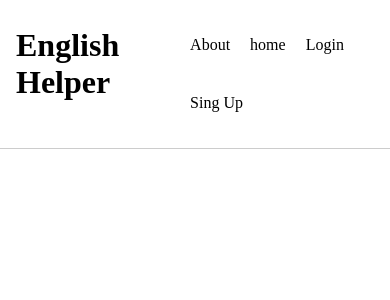
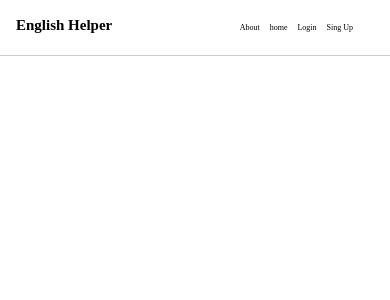
Before and after one commit to Veter-ok/English-helper, a React (Create React App) app in the folder client/: page / in a window 390 px wide. Shown: the top 300 px of the page. Built offline with nearby package versions, Linux system fonts and the light colour scheme.

Commit message:
change style

```diff
--- a/client/src/components/header.css
+++ b/client/src/components/header.css
@@ -11,13 +11,20 @@ header {
 }
 
 .logo h1 {
+	font-size: 35px;
 	margin: .6em 0;
 	display: inline-block;
 }
 
+.logo {
+	display: block;
+}
+
 .links a {
 	padding: 10px;
+	margin: 5% 0px 5% 0px;
 	border-radius: 15px;
+	display: block;
 	text-decoration: none;
 	color: #000;
 }
@@ -35,30 +42,72 @@ header {
 	padding: 0;
 }
 
-.menu-bar li {
+.links {
+	font-size: 22px;
 	display: inline-block;
-	margin: 20px;
+	margin: 40px;
 }
 
-.menu-bar li :hover{
+.links :hover{
 	background-color: rgb(219, 219, 219);
 }
 
 
 @media screen and (max-width: 800px) {
-	.menu-bar li {
-		margin: 20px 10px 20px 10px;
+	.links {
+		display: inline-block;
+		font-size: 20px;
+		margin: 20px;
+	}
+	.logo h1 {
+		font-size: 30px;
 	}
 }
 
 @media screen and (max-width: 700px) {
-	.menu-bar li {
-		margin: 20px 5px 20px 5px;
+	.links {
+		display: inline-block;
+		font-size: 20px;
+		margin: 15px;
+	}
+	.logo h1 {
+		font-size: 25px;
 	}
 }
 
 @media screen and (max-width: 600px) {
-	.menu-bar li {
-		margin: 20px 0px 20px 0px;
+	.links {
+		display: inline-block;
+		font-size: 15px;
+		margin: 10px;
+	}
+	.logo h1 {
+		font-size: 20px;
 	}
 }
+
+@media screen and (max-width: 500px) {
+	.links {
+		display: inline-block;
+		font-size: 10px;
+		margin: 5px;
+	}
+	.links a {
+		padding: 5px;
+	}
+	.logo h1 {
+		font-size: 15px;
+	}
+}
+
+
+@media screen and (max-width: 500px) {
+	.links {
+		display: inline-block;
+		font-size: 8px;
+		margin: 5px;
+	}
+	.logo h1 {
+		font-size: 15px;
+	}
+}
--- a/client/src/components/header.js
+++ b/client/src/components/header.js
@@ -8,16 +8,6 @@ import { ABOUT_ROUTE, DASHBOARD_ROUTE, HOME_ROUTE, LOGIN_ROUTE, PROFILE_ROUTE, R
 
 const Header = observer((props) => {
 	const {user} = useContext(AuthContext);
-	const [anchorEl, setAnchorEl] = React.useState(null);
-    const open = Boolean(anchorEl);
-
-	const handleClick = (event) => {
-		setAnchorEl(event.currentTarget);
-	};
-
-	const handleClose = (option) => {
-		setAnchorEl(null);
-	};
 
 	return (
 		<div>
```
